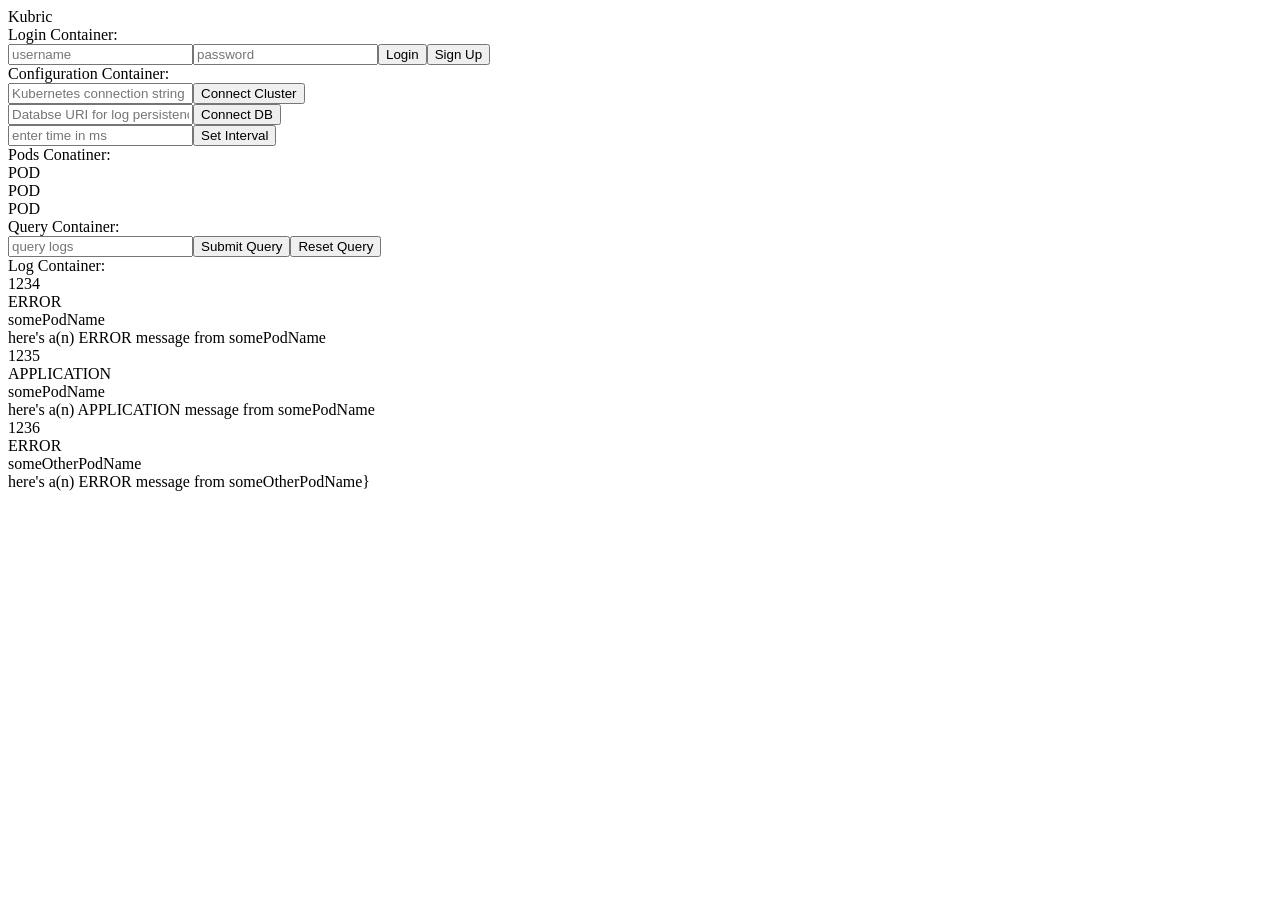
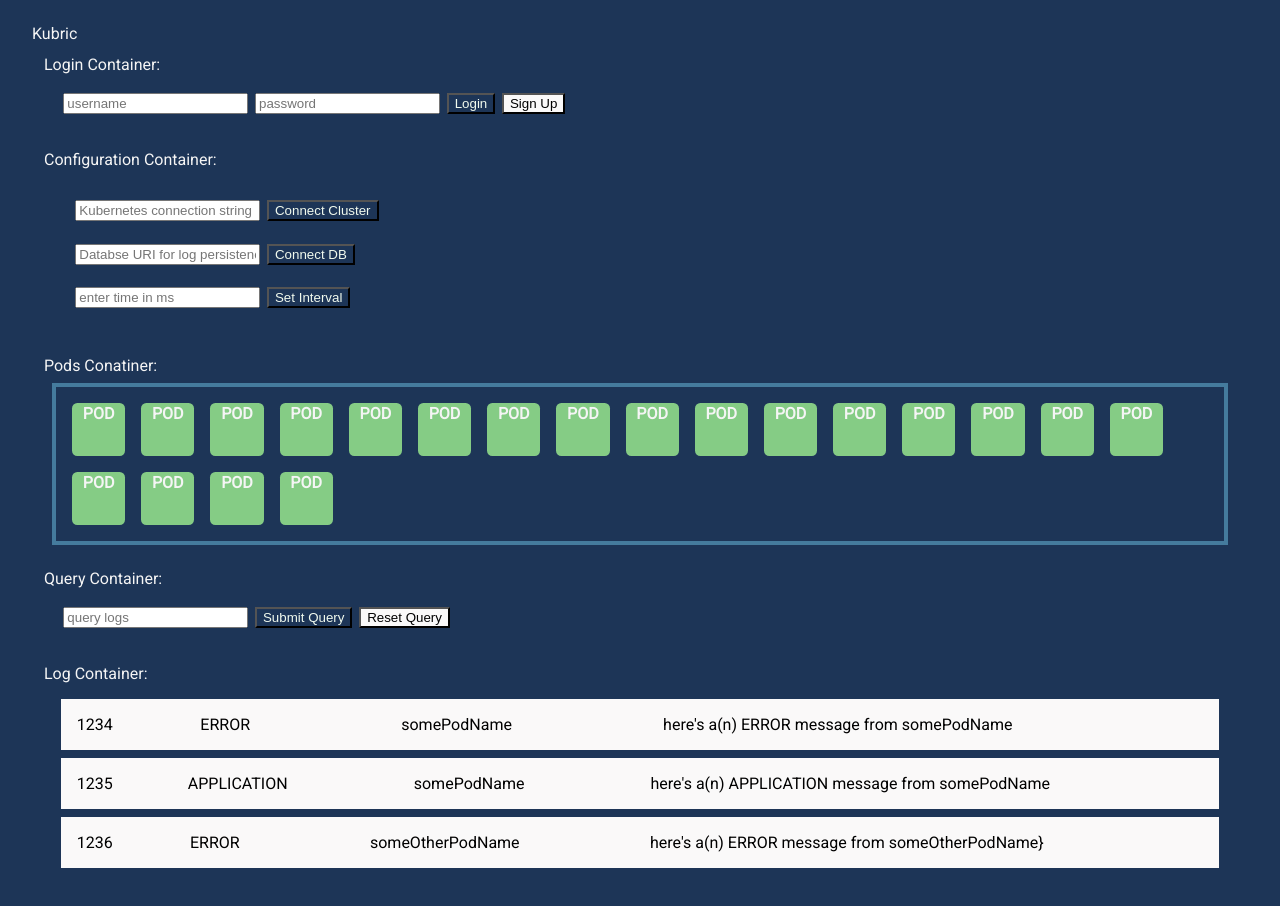
Before and after one commit to oslabs-beta/kubric, a React app: page / in a window 1280 px wide. Shown: the top 906 px of the page. Before the commit the page ends 800 px from the top, so only its background shows below. Built offline with nearby package versions, Linux system fonts and the light colour scheme.

Commit message:
added placeholder styling to existing containers and components

```diff
--- a/public/client/Containers/ConfigContainer.jsx
+++ b/public/client/Containers/ConfigContainer.jsx
@@ -9,12 +9,12 @@
           </div>
           <div id="db-connection">
             <input className="input config-input" placeholder="Databse URI for log persistence"></input>
-            <button className="secondary-btn">Connect DB</button>
+            <button className="primary-btn">Connect DB</button>
           </div>
           <div id="config-interval">
             {/* should this be a drop down menu instead? */}
             <input className="input config-input" placeholder="enter time in ms"></input>
-            <button className="secondary-btn">Set Interval</button>
+            <button className="primary-btn">Set Interval</button>
           </div>
       </div>
   );
--- a/public/client/Containers/PodsContainer.jsx
+++ b/public/client/Containers/PodsContainer.jsx
@@ -39,6 +39,159 @@
       healthy: false,
       alive: false,
     },
+    {
+      dateCreated: 126,
+      metric1: 0,
+      metric2: 0,
+      metric3: 0,
+      metric4: 0,
+      healthy: false,
+      alive: false,
+    },
+    {
+      dateCreated: 127,
+      metric1: 0,
+      metric2: 0,
+      metric3: 0,
+      metric4: 0,
+      healthy: false,
+      alive: false,
+    },
+    {
+      dateCreated: 128,
+      metric1: 0,
+      metric2: 0,
+      metric3: 0,
+      metric4: 0,
+      healthy: false,
+      alive: false,
+    },
+    {
+      dateCreated: 129,
+      metric1: 0,
+      metric2: 0,
+      metric3: 0,
+      metric4: 0,
+      healthy: false,
+      alive: false,
+    },
+    {
+      dateCreated: 130,
+      metric1: 0,
+      metric2: 0,
+      metric3: 0,
+      metric4: 0,
+      healthy: false,
+      alive: false,
+    },
+    {
+      dateCreated: 131,
+      metric1: 0,
+      metric2: 0,
+      metric3: 0,
+      metric4: 0,
+      healthy: false,
+      alive: false,
+    },
+    {
+      dateCreated: 132,
+      metric1: 0,
+      metric2: 0,
+      metric3: 0,
+      metric4: 0,
+      healthy: false,
+      alive: false,
+    },
+    {
+      dateCreated: 133,
+      metric1: 0,
+      metric2: 0,
+      metric3: 0,
+      metric4: 0,
+      healthy: false,
+      alive: false,
+    },
+    {
+      dateCreated: 134,
+      metric1: 0,
+      metric2: 0,
+      metric3: 0,
+      metric4: 0,
+      healthy: false,
+      alive: false,
+    },
+    {
+      dateCreated: 135,
+      metric1: 0,
+      metric2: 0,
+      metric3: 0,
+      metric4: 0,
+      healthy: false,
+      alive: false,
+    },
+    {
+      dateCreated: 136,
+      metric1: 0,
+      metric2: 0,
+      metric3: 0,
+      metric4: 0,
+      healthy: false,
+      alive: false,
+    },
+    {
+      dateCreated: 137,
+      metric1: 0,
+      metric2: 0,
+      metric3: 0,
+      metric4: 0,
+      healthy: false,
+      alive: false,
+    },
+    {
+      dateCreated: 138,
+      metric1: 0,
+      metric2: 0,
+      metric3: 0,
+      metric4: 0,
+      healthy: false,
+      alive: false,
+    },
+    {
+      dateCreated: 139,
+      metric1: 0,
+      metric2: 0,
+      metric3: 0,
+      metric4: 0,
+      healthy: false,
+      alive: false,
+    },
+    {
+      dateCreated: 140,
+      metric1: 0,
+      metric2: 0,
+      metric3: 0,
+      metric4: 0,
+      healthy: false,
+      alive: false,
+    },
+    {
+      dateCreated: 141,
+      metric1: 0,
+      metric2: 0,
+      metric3: 0,
+      metric4: 0,
+      healthy: false,
+      alive: false,
+    },
+    {
+      dateCreated: 142,
+      metric1: 0,
+      metric2: 0,
+      metric3: 0,
+      metric4: 0,
+      healthy: false,
+      alive: false,
+    },
   ]
 
   // iterate through an array pods from the Kubernetes cluster and build an out an array of Pod Components to render:
--- a/public/client/scss/application.scss
+++ b/public/client/scss/application.scss
@@ -0,0 +1,98 @@
+@import "_variables";
+@import url('https://fonts.googleapis.com/css2?family=Roboto&display=swap');
+
+html {
+  font-family: 'Roboto', sans-serif;
+  color: whitesmoke;
+}
+
+body {
+  background: #1D3557;
+}
+
+div {
+  margin: .5em;
+  padding: .25em;
+}
+
+input {
+  margin: .25em;
+}
+
+button {
+  margin: .25em;
+}
+
+#login-container {
+  // background-color: #F1FAEE;
+  padding: .5em;
+}
+
+#config-container {
+  // background-color: #89B0AE;
+  padding: .5em;
+}
+
+#pods-container {
+  // background-color: #457B9D;
+  border-color: #457B9D;
+  border-width: .25em;
+  border-style: solid;
+  padding: .5em;
+  display: flex;
+  flex-wrap: wrap;
+}
+
+.pod-component {
+  background-color: rgb(133, 204, 133);
+  border-radius: 10%;
+  color: whitesmoke;
+  font-weight: bold;
+  text-align: center;
+  vertical-align: middle;
+  height: 50px;
+  width: 50px;
+  margin: .5em;
+  padding: .1em;
+}
+
+#query-container {
+  // background-color: #A8DADC;
+  padding: .5em;
+}
+
+#log-container {
+  // background-color: #A8DADC;
+  padding: .05em;
+}
+
+.logDate {
+  grid-area: date;
+}
+.logType {
+  grid-area: type;
+}
+.podName {
+  grid-area: pod;
+}
+.logMessage {
+  grid-area: message;
+}
+
+.logRowComponent {
+  background-color: #FAF9F9;
+  color: black;
+  margin: .5em;
+  padding: .25em;
+  display: grid;
+  grid-template: 'date type type pod pod message message message'
+}
+
+.primary-btn {
+  background-color: #1D3557;
+  color: #F1FAEE
+}
+.secondary-btn {
+  background-color: #FAF9F9;
+
+}
--- a/src/index.jsx
+++ b/src/index.jsx
@@ -3,7 +3,7 @@
 import App from '../public/client/App.jsx';
 
 // import styles from scss/css so webpack can bundle styles
-// import styles from '../public/client/scss/application.scss';
+import styles from '../public/client/scss/application.scss';
 
 render(
   <App />,
--- a/webpack.config.js
+++ b/webpack.config.js
@@ -6,7 +6,7 @@
 
 module.exports = {
 
-  entry: './src/index.jsx',
+  entry: path.resolve(__dirname, './src/index.jsx'),
   mode: process.env.NODE_ENV,
 
   output: {
@@ -28,6 +28,11 @@
     },
   },
 
+  resolve: {
+    // Enable importing JS / JSX files without specifying their extension
+    extensions: ['.js', '.jsx'],
+  },
+
   plugins: [
     new HtmlWebpackPlugin({
       template: path.join(__dirname, 'public', 'index.html'),
@@ -43,7 +48,7 @@
         use: {
           loader: 'babel-loader',
           options: {
-            presets: ['@babel/preset-react'],
+            presets: ['@babel/preset-env', '@babel/preset-react'],
           },
         },
       },
```
Also changed, not shown: public/client/scss/_variables.scss (added).
